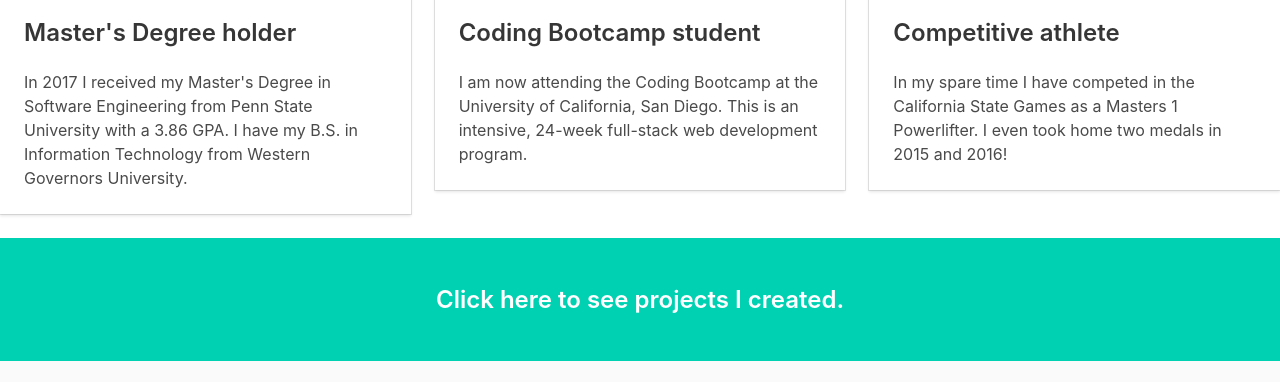
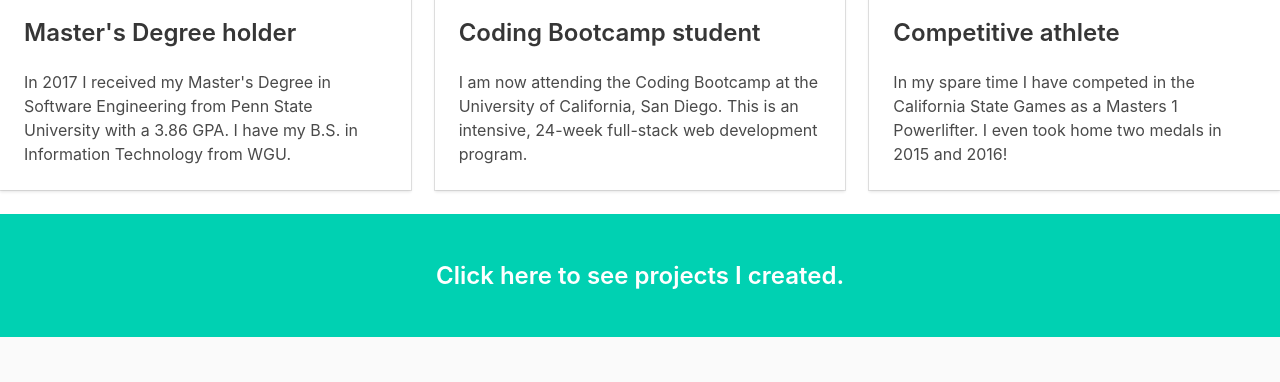
Before and after one commit to computeruser88/MyNewPortfolio, a plain HTML site: page index.html in a window 1280 px wide. Shown: the part 665-1047 px from the top of the page. Drawn offline with nearby package versions, Linux system fonts and the light colour scheme.

Commit message:
Modify index.html

```diff
--- a/index.html
+++ b/index.html
@@ -45,7 +45,7 @@
 
                     <div class="content">
                         In 2017 I received my Master's Degree in Software Engineering from Penn State University with a 3.86 GPA.
-                        I have my B.S. in Information Technology from Western Governors University.                        <br>
+                        I have my B.S. in Information Technology from WGU.<br>
                     </div>
                 </div>
             </div>
```
